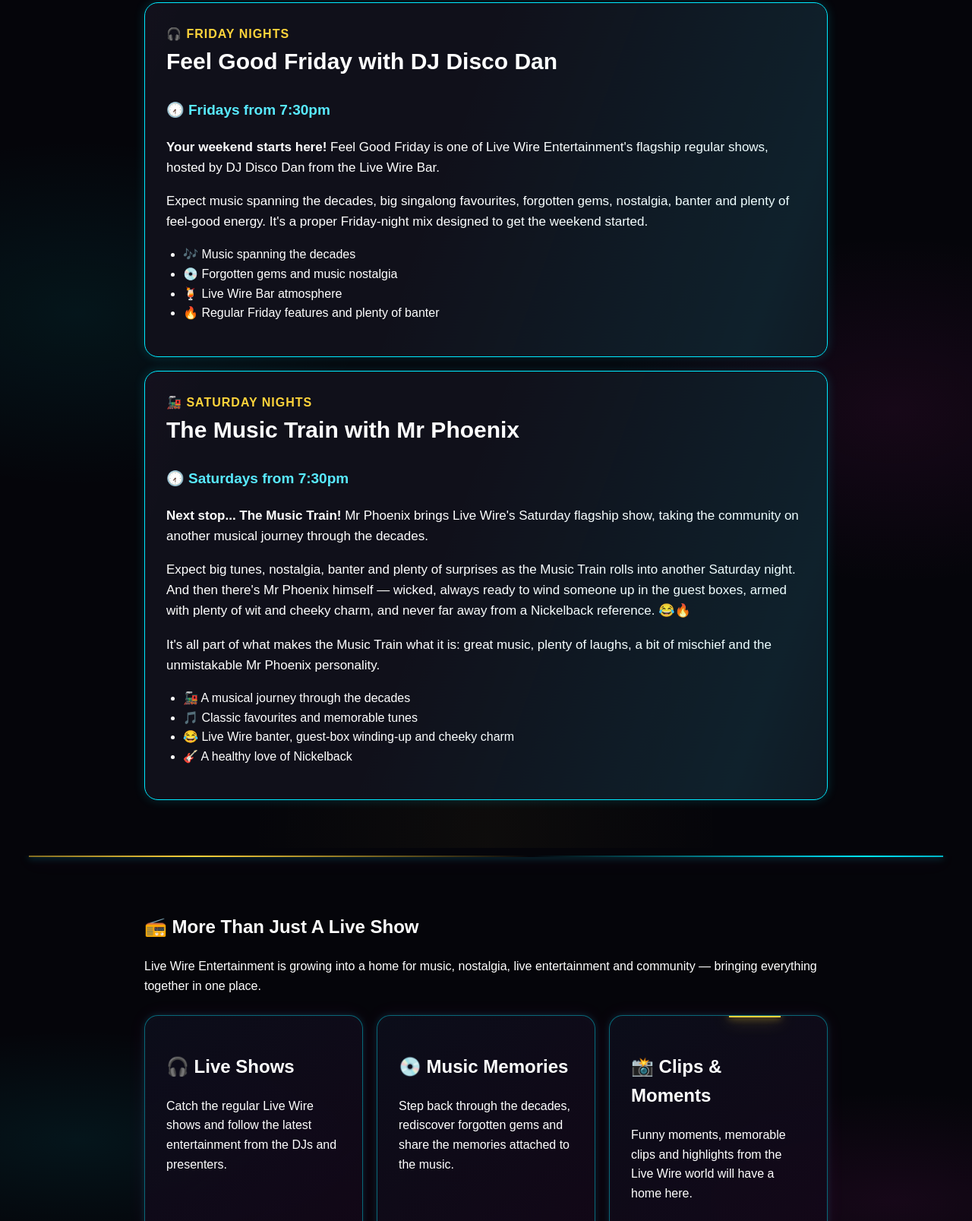
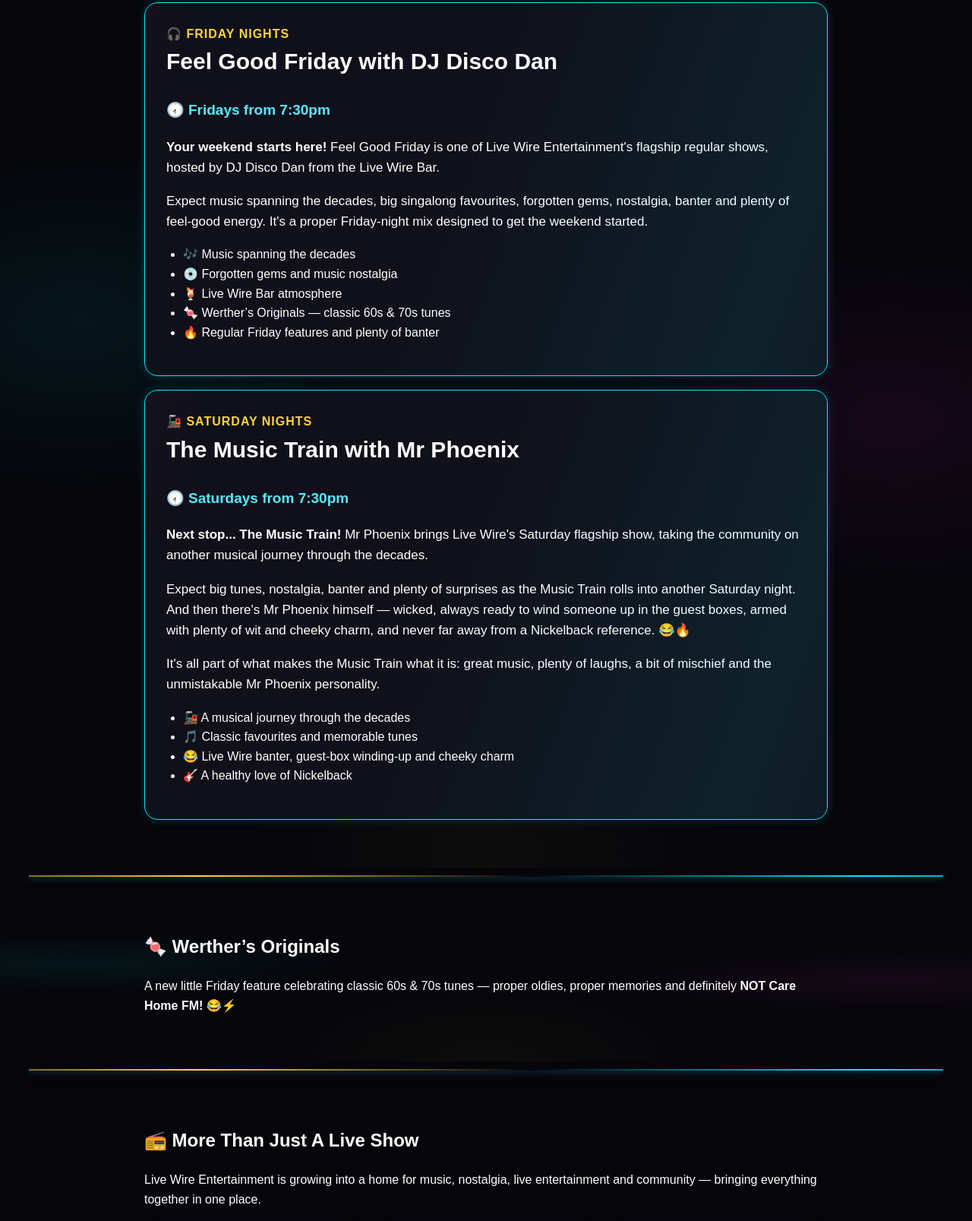
Before and after one commit to livewire2332/Live-Wire-Entertainment-website, a website: page index.html in a window 1280 px wide. Shown: the part 1349-2956 px from the top of the page at 76% size. Drawn offline with Linux system fonts and the light colour scheme.

Commit message:
Add Werther’s Originals Friday feature

```diff
--- a/index.html
+++ b/index.html
@@ -118,9 +118,10 @@ section:not(#shows)::after,section#shows::after{content:"";position:absolute;ins
 
 <section id="shows"><div class="wrap"><h1>⚡ Live Wire Flagship Shows</h1>
 <p>Our two flagship weekend shows — bringing music, nostalgia, banter and the Live Wire community together week after week.</p>
-<div class="card show-card flagship"><div class="show-kicker">🎧 Friday nights</div><h2>Feel Good Friday with DJ Disco Dan</h2><p class="show-time">🕢 Fridays from 7:30pm</p><p><strong>Your weekend starts here!</strong> Feel Good Friday is one of Live Wire Entertainment's flagship regular shows, hosted by DJ Disco Dan from the Live Wire Bar.</p><p>Expect music spanning the decades, big singalong favourites, forgotten gems, nostalgia, banter and plenty of feel-good energy. It's a proper Friday-night mix designed to get the weekend started.</p><ul><li>🎶 Music spanning the decades</li><li>💿 Forgotten gems and music nostalgia</li><li>🍹 Live Wire Bar atmosphere</li><li>🔥 Regular Friday features and plenty of banter</li></ul></div>
+<div class="card show-card flagship"><div class="show-kicker">🎧 Friday nights</div><h2>Feel Good Friday with DJ Disco Dan</h2><p class="show-time">🕢 Fridays from 7:30pm</p><p><strong>Your weekend starts here!</strong> Feel Good Friday is one of Live Wire Entertainment's flagship regular shows, hosted by DJ Disco Dan from the Live Wire Bar.</p><p>Expect music spanning the decades, big singalong favourites, forgotten gems, nostalgia, banter and plenty of feel-good energy. It's a proper Friday-night mix designed to get the weekend started.</p><ul><li>🎶 Music spanning the decades</li><li>💿 Forgotten gems and music nostalgia</li><li>🍹 Live Wire Bar atmosphere</li><li>🍬 Werther’s Originals — classic 60s &amp; 70s tunes</li><li>🔥 Regular Friday features and plenty of banter</li></ul></div>
 <div class="card show-card flagship"><div class="show-kicker">🚂 Saturday nights</div><h2>The Music Train with Mr Phoenix</h2><p class="show-time">🕢 Saturdays from 7:30pm</p><p><strong>Next stop... The Music Train!</strong> Mr Phoenix brings Live Wire's Saturday flagship show, taking the community on another musical journey through the decades.</p><p>Expect big tunes, nostalgia, banter and plenty of surprises as the Music Train rolls into another Saturday night. And then there's Mr Phoenix himself — wicked, always ready to wind someone up in the guest boxes, armed with plenty of wit and cheeky charm, and never far away from a Nickelback reference. 😂🔥</p><p>It's all part of what makes the Music Train what it is: great music, plenty of laughs, a bit of mischief and the unmistakable Mr Phoenix personality.</p><ul><li>🚂 A musical journey through the decades</li><li>🎵 Classic favourites and memorable tunes</li><li>😂 Live Wire banter, guest-box winding-up and cheeky charm</li><li>🎸 A healthy love of Nickelback</li></ul></div>
 </div></section>
+<section><div class="wrap"><h1>🍬 Werther’s Originals</h1><p>A new little Friday feature celebrating classic 60s &amp; 70s tunes — proper oldies, proper memories and definitely <strong>NOT Care Home FM!</strong> 😂⚡</p></div></section>
 <section><div class="wrap"><h1>📻 More Than Just A Live Show</h1><p>Live Wire Entertainment is growing into a home for music, nostalgia, live entertainment and community — bringing everything together in one place.</p><div class="feature-grid"><div class="card"><h2>🎧 Live Shows</h2><p>Catch the regular Live Wire shows and follow the latest entertainment from the DJs and presenters.</p></div><div class="card"><h2>💿 Music Memories</h2><p>Step back through the decades, rediscover forgotten gems and share the memories attached to the music.</p></div><div class="card"><h2>📸 Clips & Moments</h2><p>Funny moments, memorable clips and highlights from the Live Wire world will have a home here.</p></div><div class="card"><h2>🚀 What's Coming</h2><p>New interactive features, community ideas and more ways to experience Live Wire are planned for the future.</p></div></div></div></section>
 <section class="cta"><div class="wrap"><h1>⚡ Stay Connected With Live Wire</h1><p>Follow the action, find our latest links and keep up with the Live Wire Entertainment community.</p><p><span class="live-badge">⚡ LIVE WIRE ENTERTAINMENT ⚡</span></p><p><a class="btn" href="https://linktr.ee/livewireentertainment23">Open Live Wire Links</a></p></div></section>
 <section><div class="wrap"><h1>🎵 The Live Wire Promise</h1><p>Music comes first. Community matters. The banter is part of the fun. And whether you're here for a favourite tune, a live show, a laugh in the Live Wire Bar or simply a bit of nostalgia, there's always something happening.</p></div></section>
```
